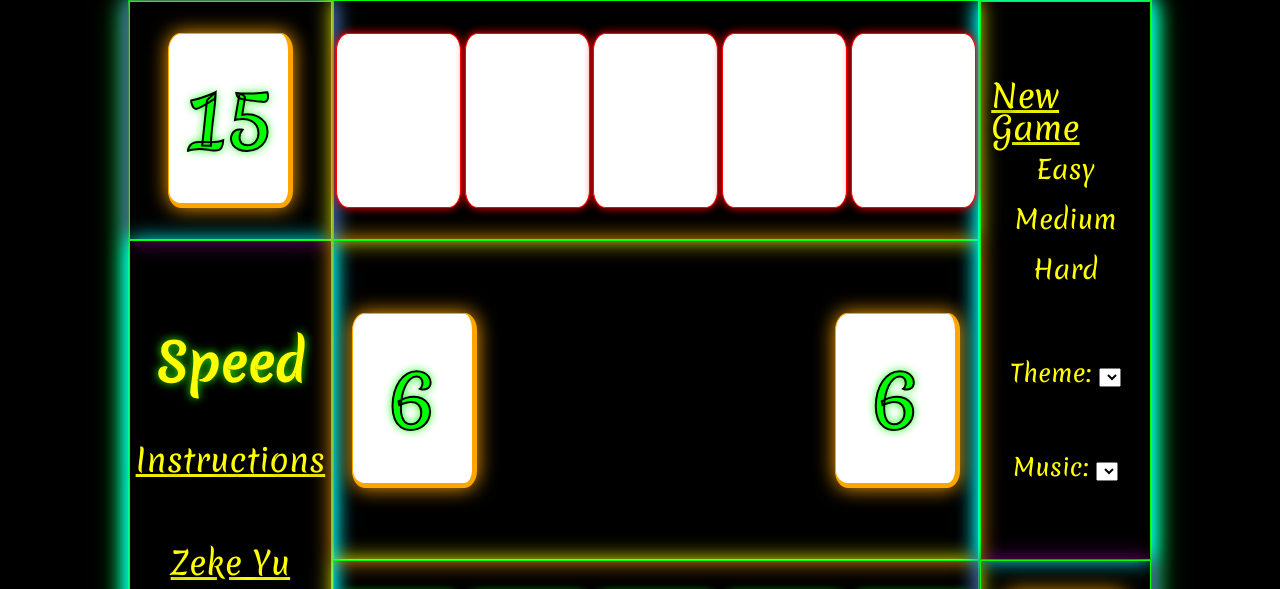
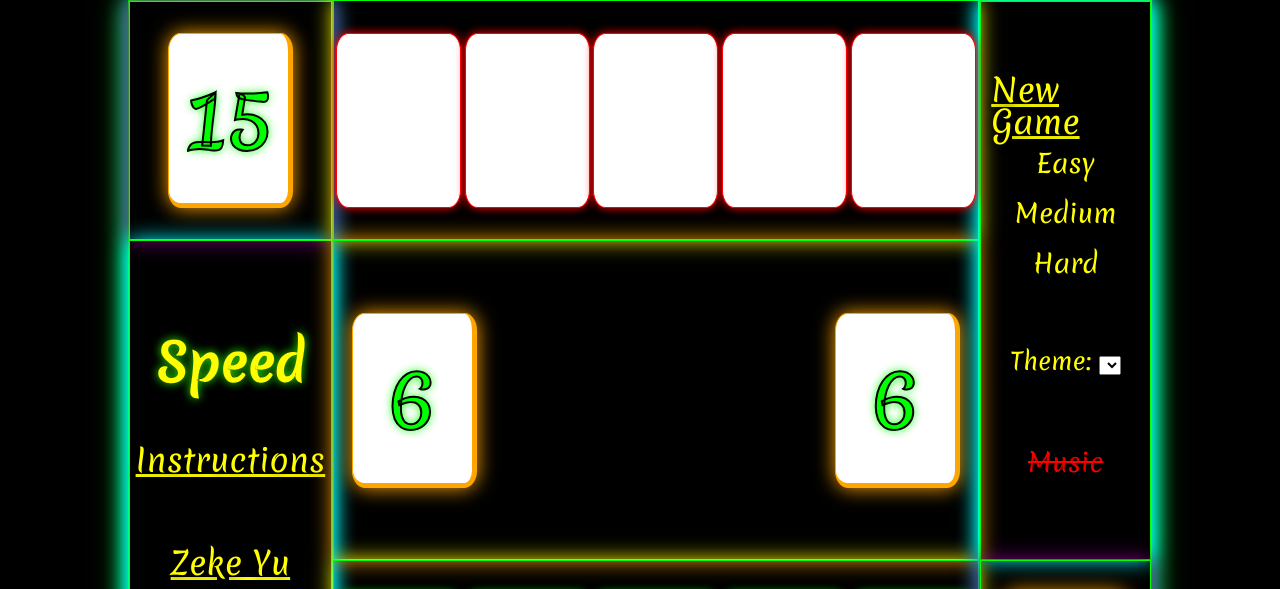
Before and after one commit to cellozeke/Speed, a website with bundled scripts: page index.html in a window 1280 px wide. Both pictures are taken after a click on the button "Easy". Shown: the top 589 px of the page. Built offline with nearby package versions, Linux system fonts and the light colour scheme; files whose address does not match are found by name.

Commit message:
added music controls!

```diff
--- a/index.html
+++ b/index.html
@@ -66,10 +66,7 @@
           Theme:
           <select name="theme" id="theme"></select>
         </ul>
-        <ul>
-          Music:
-          <select name="music" id="music"></select>
-        </ul>
+        <button class="music">Music</button>
       </div>
       <div class="pile-1-area pile-area">
         <div class="pile-1-slot pile-slot slot"></div>
--- a/src/index.js
+++ b/src/index.js
@@ -15,7 +15,20 @@ document.addEventListener("DOMContentLoaded", () => {
     iterations: Infinity
   });
 
-  const sound = new Sound('./dist/flight_of_the_bumblebee_2.mp3');
-  window.addEventListener('keydown', () => sound.play());
-  // sound.play();
+  const music = new Sound('./dist/flight_of_the_bumblebee_2.mp3');
+  const musicEle = document.querySelector('button.music');
+  musicEle.classList.add('off');
+  window.addEventListener('click', toggleMusic);
+
+  function toggleMusic(e) {
+    if (e.target.classList.contains('off')) {
+      e.target.classList.remove('off');
+      e.target.classList.add('on');
+      music.play();
+    } else {
+      e.target.classList.remove('on');
+      e.target.classList.add('off');
+      music.stop();
+    };
+  };
 });
--- a/src/index.scss
+++ b/src/index.scss
@@ -210,10 +210,10 @@ button {
   margin: 5px;
   text-shadow: 0 0 10px black;
   cursor: url("./cursor.png"), auto;
-  transition: color 0.2s linear;
+  transition: color 0.1s linear;
 }
 
-button:hover{
+button.new-game:hover{
   color: orange;
   text-shadow: 0 0 10px cyan;
   text-decoration: dotted underline;
@@ -271,3 +271,17 @@ img:hover {
 img.github {
   border-radius: 100%;
 }
+
+button.music.on {
+  color: lime;
+}
+
+button.music.off {
+  color: red;
+  text-decoration: line-through;
+}
+
+button.music:hover{
+  text-shadow: 0 0 10px cyan;
+  // text-decoration: dotted underline;
+}
```
Also changed, not shown: dist/main.css, dist/main.js.
